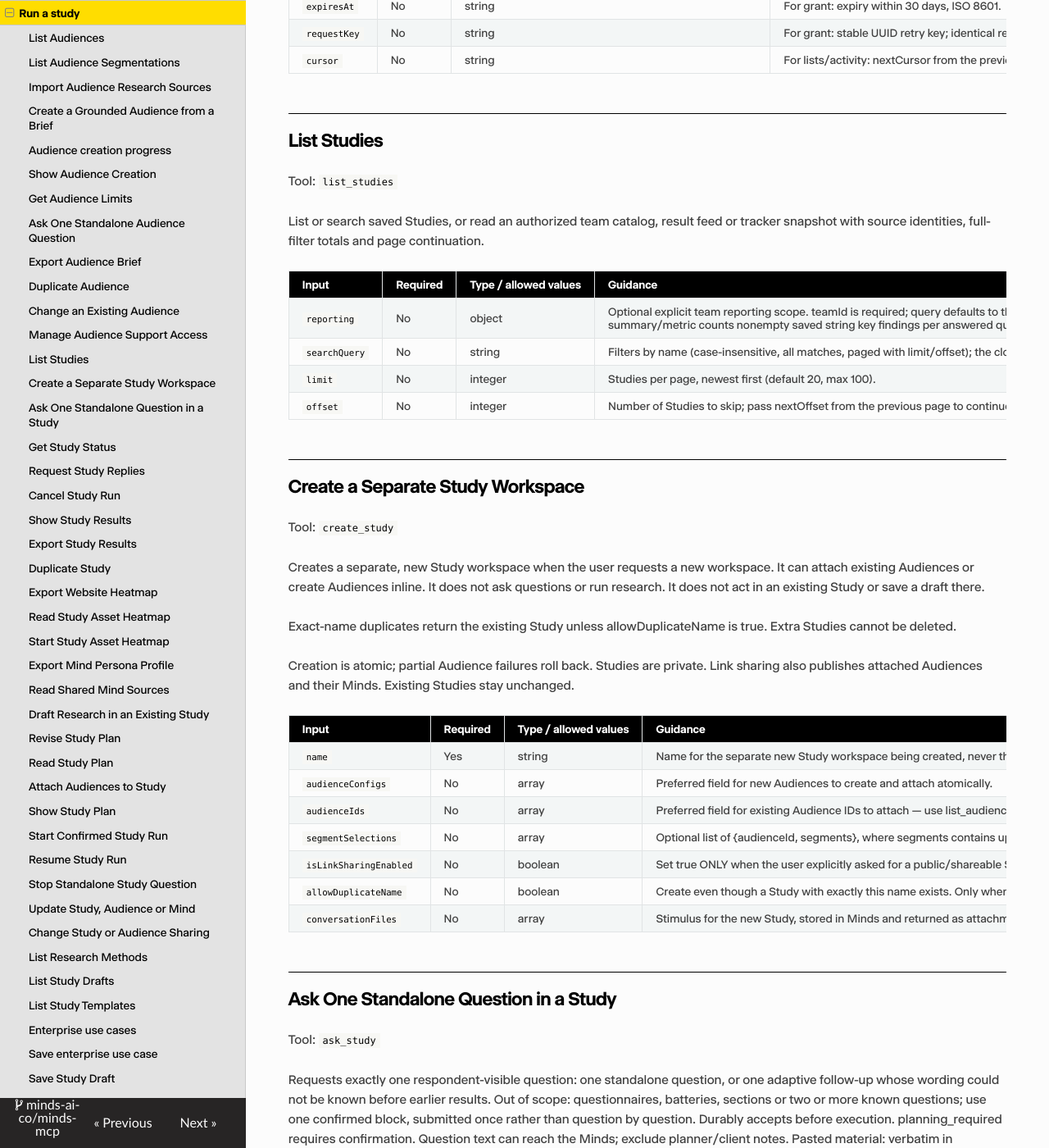
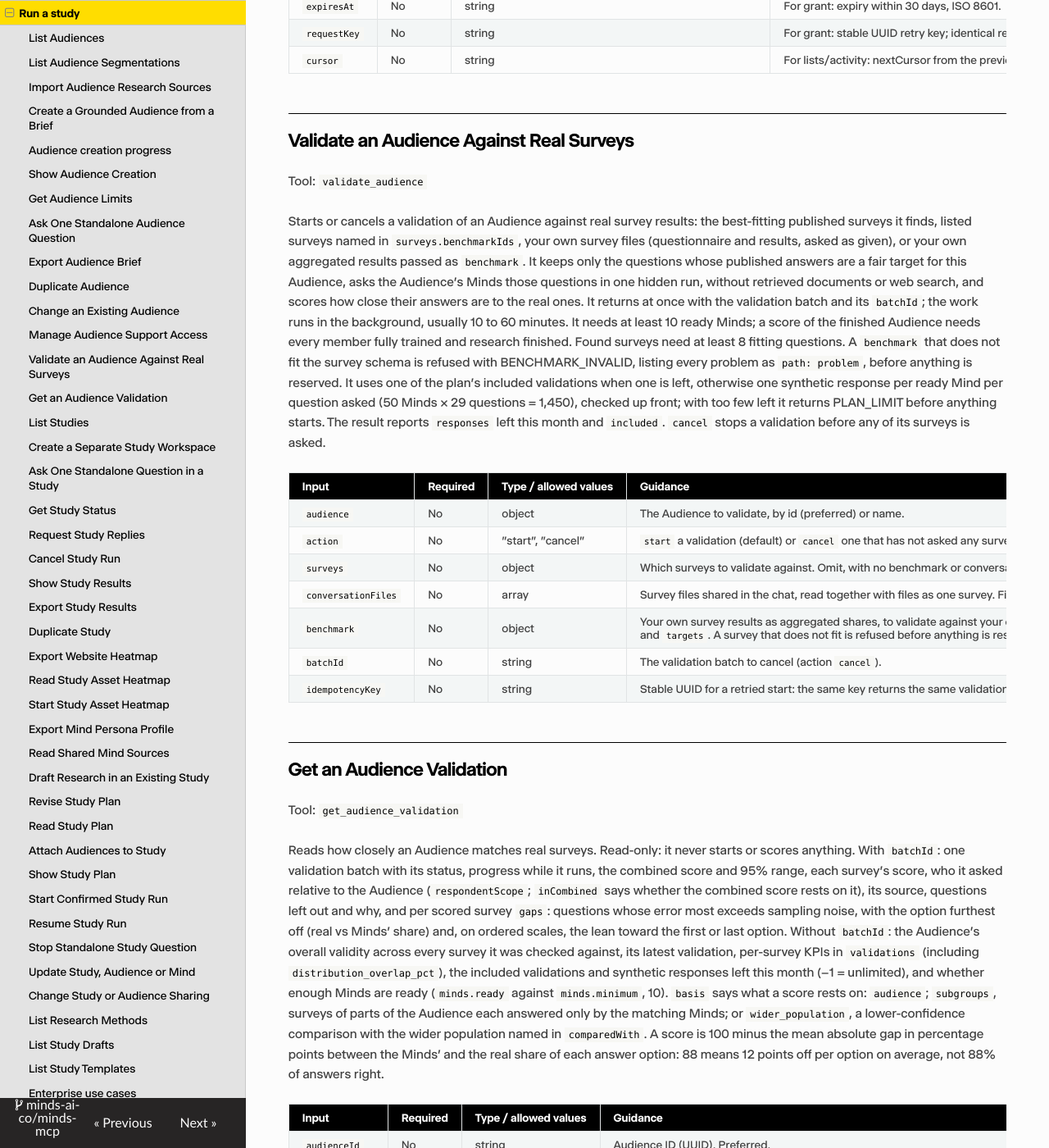
Before and after one commit to minds-ai-co/minds-mcp, an MkDocs documentation site: the page built from reference/workflow.md, in a window 1280 px wide and 1400 px high, scrolled down 6374 px. Shown: the whole window at 82% size. Built offline with MkDocs 1.6.1, drawn with Linux system fonts in a browser that asks for light colours; nearby versions of some CDN libraries; some of the changed text lies outside the part shown.

Commit message:
docs: sync MCP surface from production

```diff
--- a/reference/workflow.md
+++ b/reference/workflow.md
@@ -189,6 +189,34 @@ Manage owner-issued, expiring staff access to one Audience’s composition and r
 | `requestKey` | No | string | For grant: stable UUID retry key; identical retries return the same grant. |
 | `cursor` | No | string | For lists/activity: nextCursor from the previous page. |
 
+## Validate an Audience Against Real Surveys
+
+Tool: `validate_audience`
+
+Starts or cancels a validation of an Audience against real survey results: the best-fitting published surveys it finds, listed surveys named in `surveys.benchmarkIds`, your own survey files (questionnaire and results, asked as given), or your own aggregated results passed as `benchmark`. It keeps only the questions whose published answers are a fair target for this Audience, asks the Audience's Minds those questions in one hidden run, without retrieved documents or web search, and scores how close their answers are to the real ones. It returns at once with the validation batch and its `batchId`; the work runs in the background, usually 10 to 60 minutes. It needs at least 10 ready Minds; a score of the finished Audience needs every member fully trained and research finished. Found surveys need at least 8 fitting questions. A `benchmark` that does not fit the survey schema is refused with BENCHMARK_INVALID, listing every problem as `path: problem`, before anything is reserved. It uses one of the plan's included validations when one is left, otherwise one synthetic response per ready Mind per question asked (50 Minds × 29 questions = 1,450), checked up front; with too few left it returns PLAN_LIMIT before anything starts. The result reports `responses` left this month and `included`. `cancel` stops a validation before any of its surveys is asked.
+
+| Input | Required | Type / allowed values | Guidance |
+| --- | --- | --- | --- |
+| `audience` | No | object | The Audience to validate, by id (preferred) or name. |
+| `action` | No | "start", "cancel" | `start` a validation (default) or `cancel` one that has not asked any survey yet. Default: "start". |
+| `surveys` | No | object | Which surveys to validate against. Omit, with no benchmark or conversationFiles, to find and use the best-fitting published surveys. |
+| `conversationFiles` | No | array | Survey files shared in the chat, read together with files as one survey. Files shared in this conversation: uploaded or generated images, PDFs, documents. Each is copied into Minds storage on receipt; its file_id is its attachment id. |
+| `benchmark` | No | object | Your own survey results as aggregated shares, to validate against your own numbers instead of files or published surveys. Pass it alone: not with benchmarkIds, files, conversationFiles or findSurveys. It is asked as given (no 8-question minimum, at most 60 questions asked), except questions that are distributions the Audience was built from. Every object is closed (an unknown field is an error), shares are fractions from 0 to 1, and option labels must match exactly between `response` and `targets`. A survey that does not fit is refused before anything is reserved, with every problem listed; fix those and send it again. |
+| `batchId` | No | string | The validation batch to cancel (action `cancel`). |
+| `idempotencyKey` | No | string | Stable UUID for a retried start: the same key returns the same validation instead of starting another. |
+
+## Get an Audience Validation
+
+Tool: `get_audience_validation`
+
+Reads how closely an Audience matches real surveys. Read-only: it never starts or scores anything. With `batchId`: one validation batch with its status, progress while it runs, the combined score and 95% range, each survey's score, who it asked relative to the Audience (`respondentScope`; `inCombined` says whether the combined score rests on it), its source, questions left out and why, and per scored survey `gaps`: questions whose error most exceeds sampling noise, with the option furthest off (real vs Minds' share) and, on ordered scales, the lean toward the first or last option. Without `batchId`: the Audience's overall validity across every survey it was checked against, its latest validation, per-survey KPIs in `validations` (including `distribution_overlap_pct`), the included validations and synthetic responses left this month (−1 = unlimited), and whether enough Minds are ready (`minds.ready` against `minds.minimum`, 10). `basis` says what a score rests on: `audience`; `subgroups`, surveys of parts of the Audience each answered only by the matching Minds; or `wider_population`, a lower-confidence comparison with the wider population named in `comparedWith`. A score is 100 minus the mean absolute gap in percentage points between the Minds' and the real share of each answer option: 88 means 12 points off per option on average, not 88% of answers right.
+
+| Input | Required | Type / allowed values | Guidance |
+| --- | --- | --- | --- |
+| `audienceId` | No | string | Audience ID (UUID). Preferred. |
+| `audienceName` | No | string | Audience name (exact or partial, case-insensitive; fuzzy fallback for typos). |
+| `batchId` | No | string | One validation batch returned by validate_audience. Omit to get the Audience's overall validity and its latest validation. |
+
 ## List Studies
 
 Tool: `list_studies`
@@ -242,7 +270,7 @@ Requests exactly one respondent-visible question: one standalone question, or on
 
 Tool: `get_study_status`
 
-Read Study progress, saved replies, uncalibrated forecasts and exports without generating replies. Scope by runId or questionId (including a preparation clientRequestId). For a scoped request, lead the reply with requestProgress.userFacingStatus. It distinguishes preparation, run admission, queueing, and answering.
+Read Study progress, saved replies, uncalibrated forecasts and exports without generating replies. Scope by runId or questionId (including a preparation clientRequestId). A scoped request returns requestProgress.userFacingStatus: open the reply with it.
 
 | Input | Required | Type / allowed values | Guidance |
 | --- | --- | --- | --- |
@@ -393,7 +421,7 @@ Also previews monadic allocations.
 
 | Input | Required | Type / allowed values | Guidance |
 | --- | --- | --- | --- |
-| `monadic` | No | object | Explicit monadic concept test configuration. Select one attached source Audience, a total sample, stored Formation IDs for balancing, at least two named variants, role-scoped uploaded materials and one exact questionnaire. Each question maps common and variant materials explicitly; use empty lists for no exposure. Researcher documents are never participant material. This previews a frozen disjoint assignment and creates no respondent answers. Show actual counts, shortfalls, unsupported tasks and exposure mappings before asking for confirmation. A timed human-response task is unsupported. Use the returned previewId with start_study_run only after the person confirms this exact preview and advanced method. |
+| `monadic` | No | object | Explicit monadic concept test configuration. Select one attached source Audience, at least two named groups (variants), role-scoped uploaded materials and one exact questionnaire. Omit requestedSample to use every eligible Mind in the selected Audience after segment filters; explicit smaller samples remain supported. Omit balanceDimensions for an ordinary random even split. Each question maps shared and group-specific materials explicitly; use empty lists for no exposure. A common material may be shown to all groups or selected groups on a particular question. A variant-owned material must never be exposed to another group, even on a later question. Researcher documents are never participant material. This previews one frozen disjoint assignment for the entire Study and creates no respondent answers. Show actual counts, shortfalls, unsupported tasks and exposure mappings before asking for confirmation. A timed human-response task is unsupported. Use the returned previewId with start_study_run only after the person confirms this exact preview and advanced method. |
 | `study` | No | object | Study id or name. Omit to use the active Study of this MCP session. |
 | `request` | No | string | Planner input containing the research objective, questionnaire, survey, battery, section, cohesive question set, audit request, or analysis request. Required for a new draft. Include EVERY question already known in this one request so the planner can group the complete set into cohesive named modules for one confirmed multi-question run inside the Study; never create one planning request per known question. This request is not sent verbatim to Minds; the exact proposed respondent-visible questions are returned in the draft for review. Write only the user's research brief and context relevant to the research question. Never tool errors, status or retry messages, Minds or other internal links, or your own process notes. |
 | `questions` | No | array | Fixed instrument: use INSTEAD of request when the user supplies a pre-registered or fixed questionnaire whose wording, order, and response formats must not change. The planner is bypassed; every question is stored verbatim, in this order, with exactly this response contract. Cannot be combined with refinement, answers or questionResponses in the same call (refused); suggestQuestionStimuli has no effect here, place files with questionAttachments; answer the draft's confirmation questions afterwards with draft.id, draft.revision and draft.answers alone, which keeps these questions exactly. Repeated question texts or colliding ids are rejected. A saved Study template's configuration.questions can be passed here (each item's text and response); pass its configuration.methodId as policy.methodId so the template's method runs. Without it a fixed instrument runs as Custom research (guided-research). |
```
Also changed, not shown: README.md (+3 -1 lines), reference/tools.md (+3 -3 lines), 1 other file.
